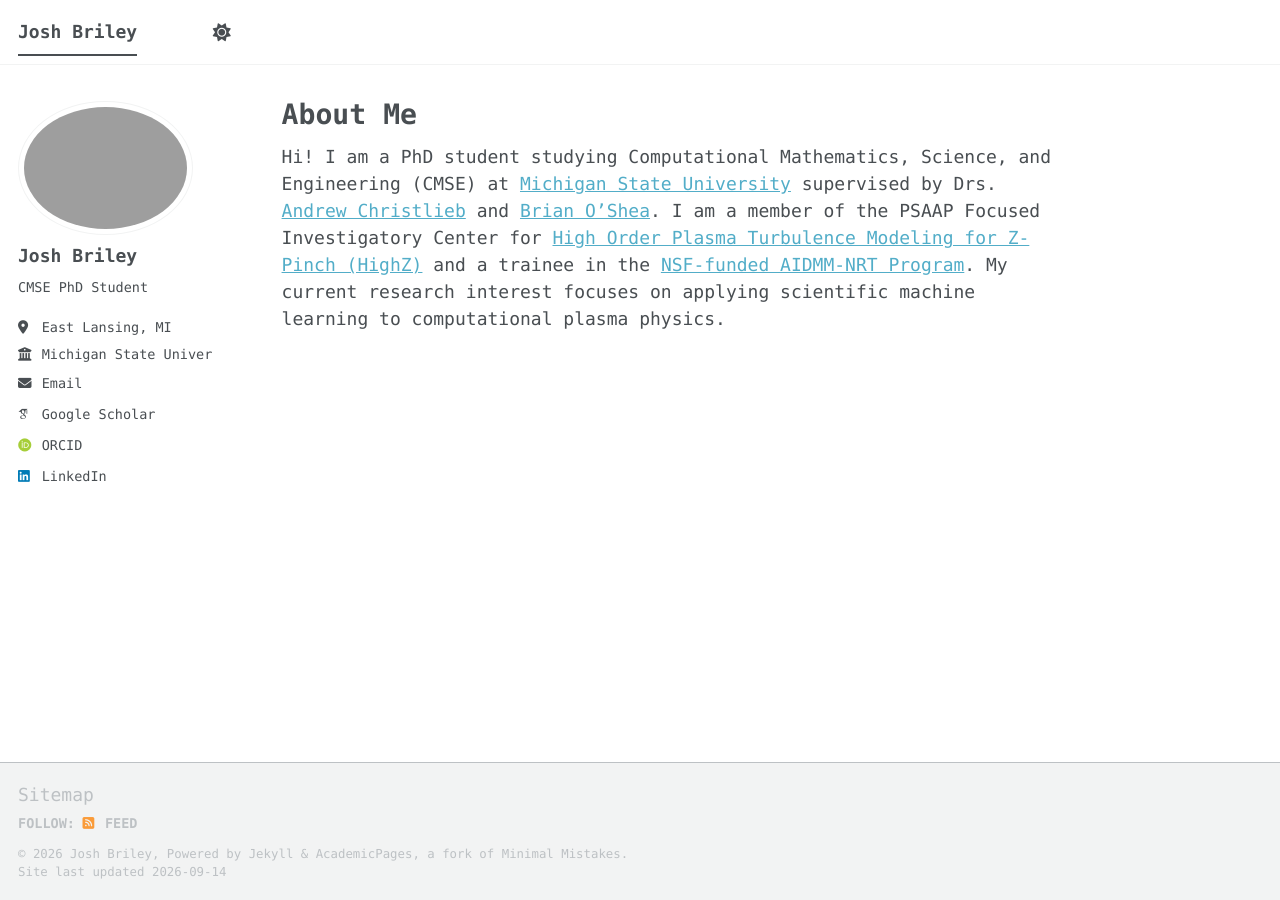
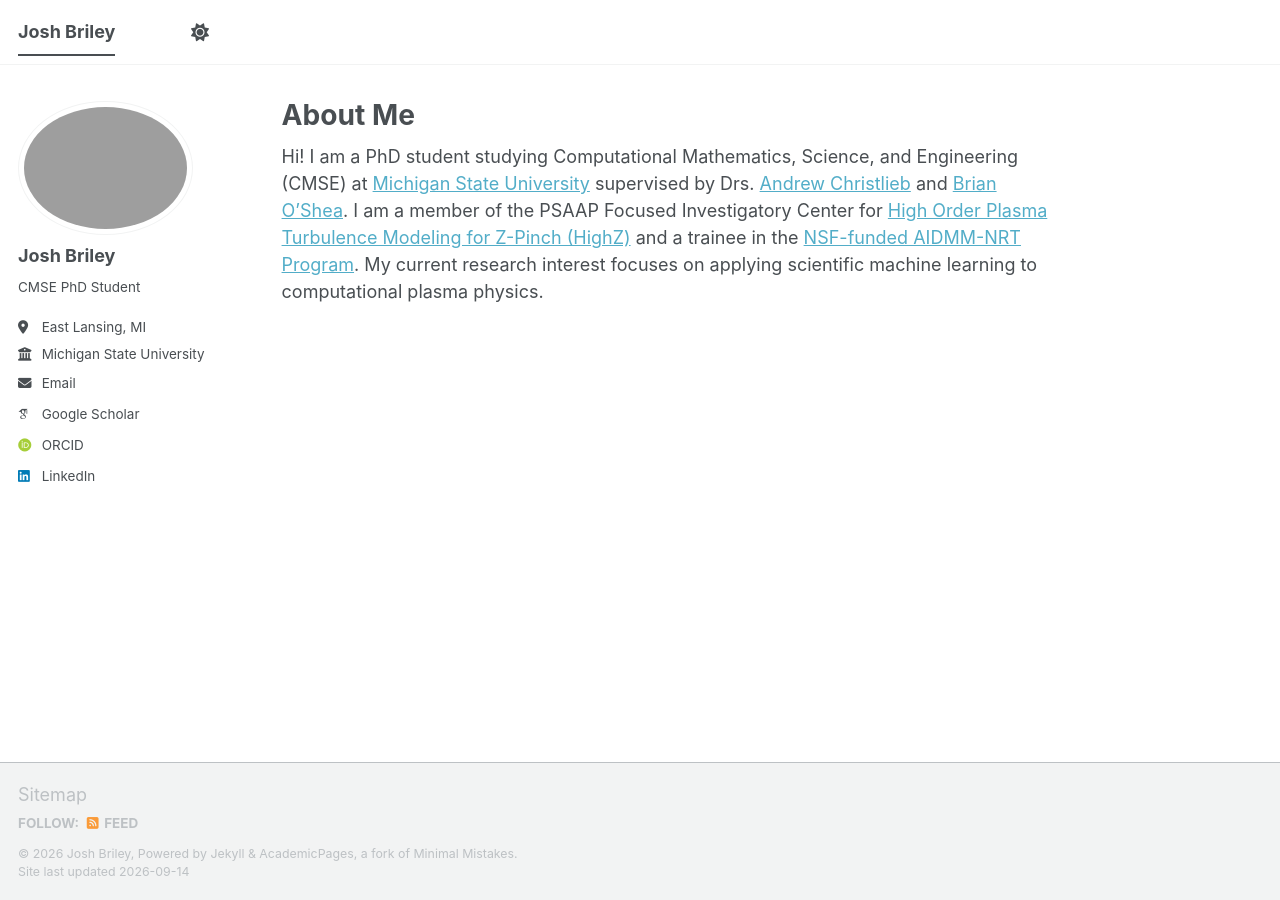
Before and after one commit to joshbriley/joshbriley.github.io, a Jekyll site: the page built from _pages/about.md, in a window 1280 px wide. Built offline with Jekyll 4.4.1, drawn with Linux system fonts in a browser that asks for light colours; some web fonts are replaced; a script bundle is joined from its source files by our own code; library files that are not in the unit come from our copies.

Commit message:
Switch site typography to sans-serif
Updated font families to use a modern sans-serif instead of monospace across the site, removing the monospace override for standard text elements.

```diff
--- a/_sass/_themes.scss
+++ b/_sass/_themes.scss
@@ -39,9 +39,12 @@
 $type-size-7                : 0.6875em; // ~11px
 $type-size-8                : 0.625em;  // ~10px
 
-$global-font-family         : $monospace;
-$header-font-family         : $monospace;
-$caption-font-family        : $monospace;
+/* Clean, modern sans-serif for everything except code.
+   (Previously these were all set to $monospace, which forced a
+   terminal-style font across the whole site.) */
+$global-font-family         : $sans-serif;
+$header-font-family         : $sans-serif;
+$caption-font-family        : $sans-serif;
 
 /* ==========================================================================
    Breakpoints
@@ -102,33 +105,6 @@
 $youtube-color              : #bb0000;
 $xing-color                 : #006567;
 
-/* ==========================================================================
-   COMPLETE MONOSPACE OVERRIDE FOR MINIMAL MISTAKES
-   ========================================================================== */
-
-/* This forces every standard HTML text block */
-body, html, p, a, span, div, li, h1, h2, h3, h4, h5, h6, input, button {
-    font-family: $monospace !important;
-}
-
-/* This specifically targets the top navigation bar and site titles */
-.masthead,
-.masthead__menu,
-.masthead__menu-item,
-.masthead__menu-item a,
-.site-title,
-.site-subtitle {
-    font-family: $monospace !important;
-}
-
-/* This targets the entire left sidebar profile (Name, bio, location, links) */
-.sidebar,
-.author__profile,
-.author__name,
-.author__bio,
-.author__urls,
-.author__urls-wrapper,
-.author__urls class,
-.author__urls a {
-    font-family: $monospace !important;
-}
+/* Note: code blocks (<code>, <pre>) already use $monospace on their own,
+   set separately in _sass/_syntax.scss — nothing further to do here to
+   keep code snippets in a monospace font. */
```
